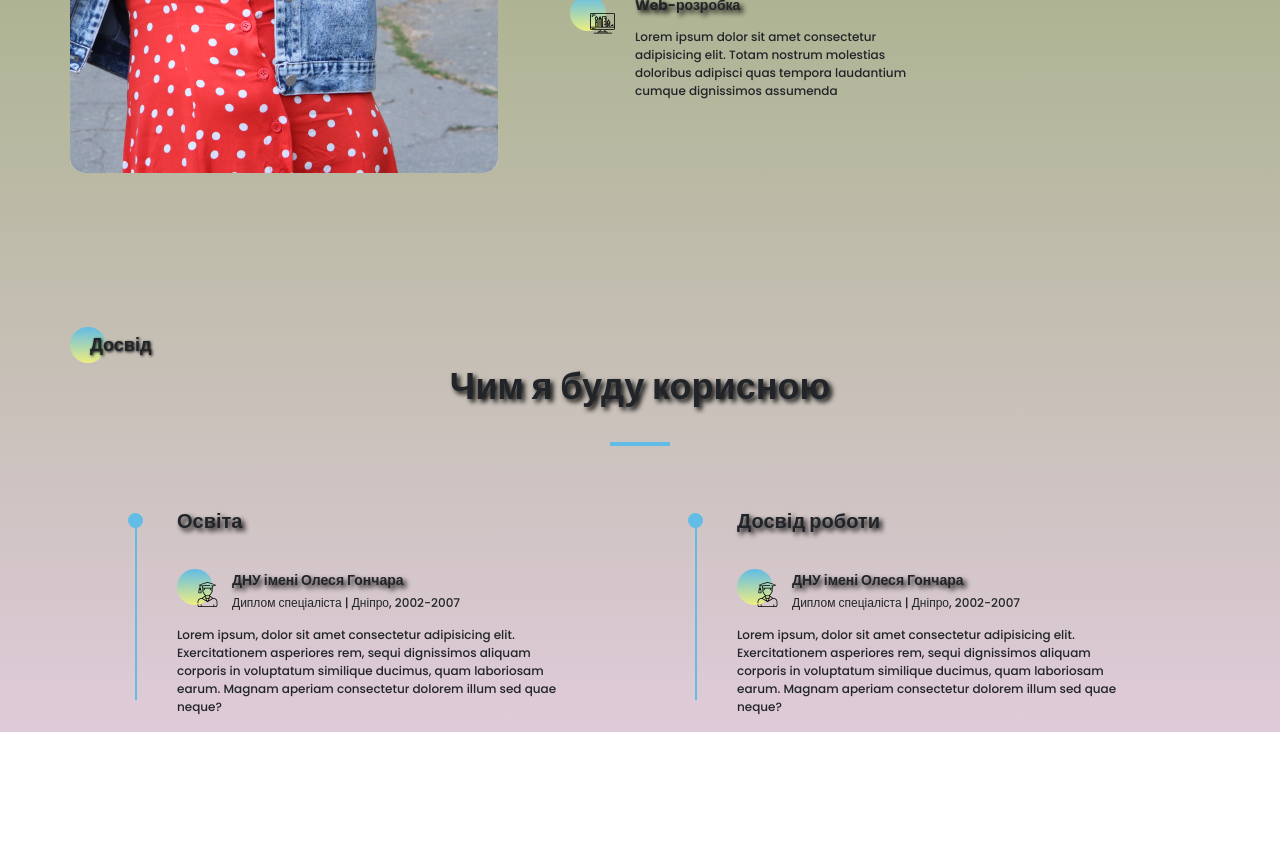
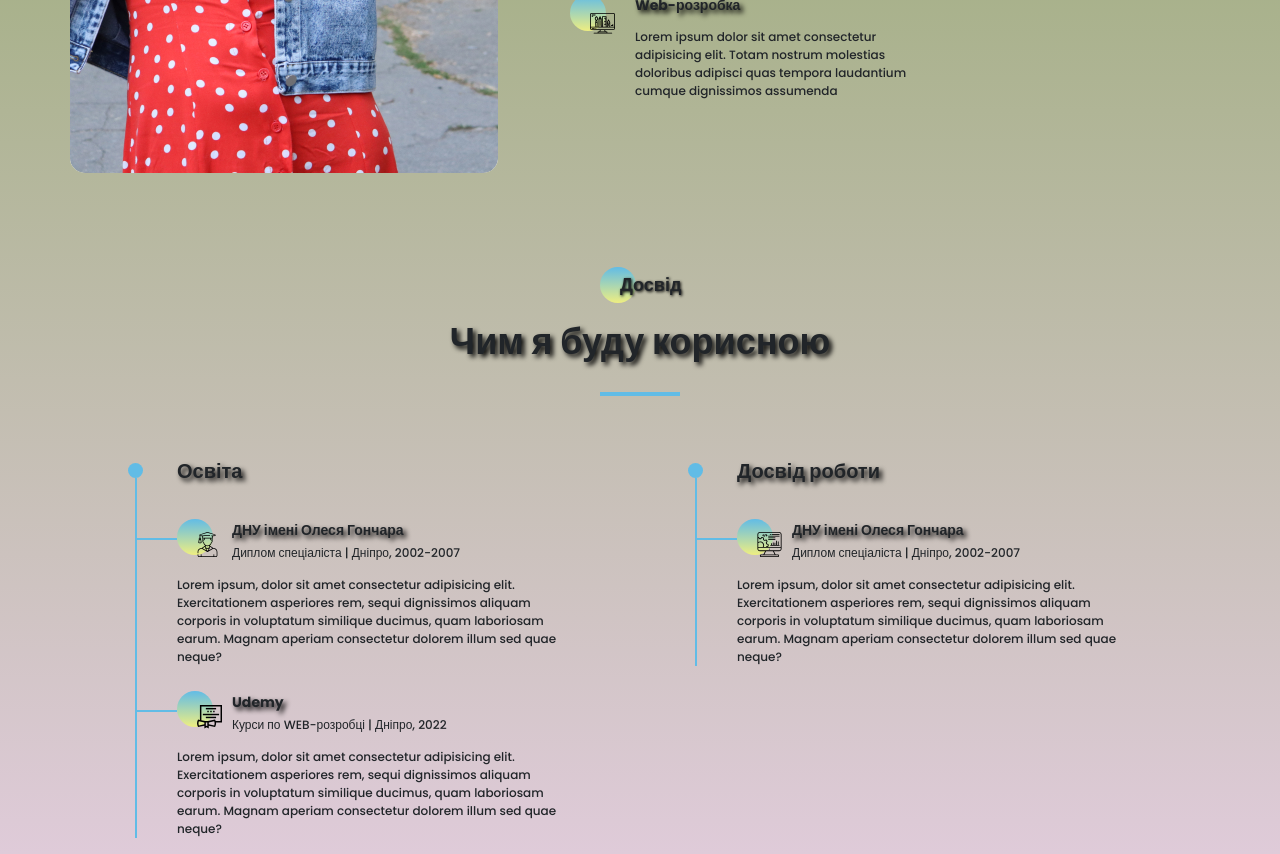
Before and after one commit to HelenAmber/My-portfolio, a website: page src/index.html in a window 1280 px wide. Shown: the part 1342-2196 px from the top of the page. Before the commit the page ends 2074 px from the top, so only its background shows below. Drawn offline with nearby package versions, Linux system fonts and the light colour scheme; files that its build step writes are made by us from their sources.

Commit message:
added styles for 'experience'

```diff
--- a/src/index.html
+++ b/src/index.html
@@ -186,6 +186,20 @@
                                 </div>
                             </div>
                         </li>
+                        <li>
+                            <div class="experience__item">
+                                <div class="experience__item-head">
+                                    <div class="about__img about__subtitle">
+                                        <img src="icons/experience/courses.svg" alt="univercity">
+                                    </div>
+                                    <h4 class="title title_fz14">Udemy</h4>
+                                    <div class="experience__item-location">Курси по WEB-розробці | Дніпро, 2022</div>
+                                </div>
+                                <div class="experience__item-body">
+                                    Lorem ipsum, dolor sit amet consectetur adipisicing elit. Exercitationem asperiores rem, sequi dignissimos aliquam corporis in voluptatum similique ducimus, quam laboriosam earum. Magnam aperiam consectetur dolorem illum sed quae neque?
+                                </div>
+                            </div>
+                        </li>
                     </ul>
                 </div>
                 <div class="experience__column">
@@ -195,7 +209,7 @@
                             <div class="experience__item">
                                 <div class="experience__item-head">
                                     <div class="about__img about__subtitle">
-                                        <img src="icons/experience/university.svg" alt="univercity">
+                                        <img src="icons/experience/developer.svg" alt="univercity">
                                     </div>
                                     <h4 class="title title_fz14">ДНУ імені Олеся Гончара</h4>
                                     <div class="experience__item-location">Диплом спеціаліста | Дніпро, 2002-2007</div>
--- a/src/sass/blocks/_button.scss
+++ b/src/sass/blocks/_button.scss
@@ -1,5 +1,5 @@
 .btn {
-    background: linear-gradient($main-color, rgb(238, 238, 129));
+    background: $main-color;
     box-shadow: 0px 4px 4px rgba(0, 0, 0, 0.15);
     text-align: center;
     line-height: 45px;
--- a/src/sass/blocks/_experience.scss
+++ b/src/sass/blocks/_experience.scss
@@ -1,13 +1,17 @@
 .experience {
-    padding-top: 120px;
+    padding-top: 60px;
      .title_fz36 {
         text-align: center;
+        line-height: 60px;
+        margin-top: 15px;
      }
-    .promo__subtitle{
+    .title_fz16{
+        text-align: center;
+        width: 80px;
         margin: 0 auto;
     }
     .separator {
-        margin: 25px auto 0 auto;
+        margin: 20px auto 0 auto;
     }
     &__wrapper {
         display: grid;
@@ -21,7 +25,7 @@
                 &:after {
                     content: '';
                     width: 2px;
-                    height: 100%;
+                    height: calc(100% + 16px);
                     position: absolute;
                     top: -16px;
                     left: 0;
@@ -49,6 +53,15 @@
         line-height: 13px;
     }
     &__item {
+        position: relative;
+        &:before {
+            content: '';
+            position: absolute;
+            height: 2px;
+            width: 42px;
+            top: 44px;
+            background-color: $main-color;
+        }
         &-head {
             padding: 30px 0 0 42px;
             display: grid;
--- a/src/sass/style.scss
+++ b/src/sass/style.scss
@@ -27,6 +27,6 @@ body {
 }
 
 .separator {
-    width: 60px;
+    width: 80px;
     border: 2px solid $main-color;
 }
```
Also changed, not shown: dist/css/style.css, dist/index.html.
